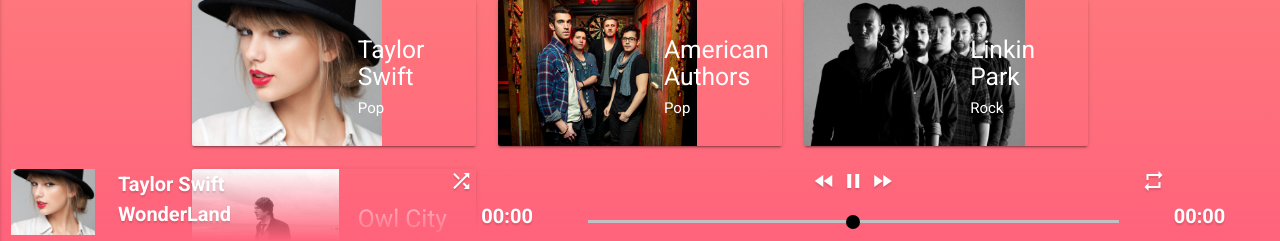
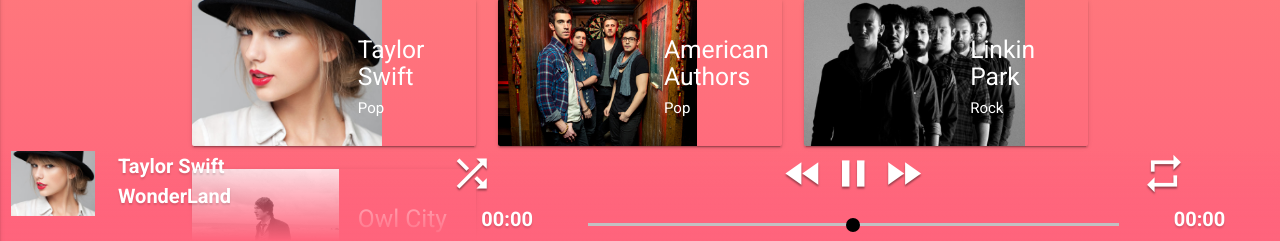
Before and after one commit to fumen/sekkei, a plain HTML site: page v3/index.html in a window 1280 px wide. Shown: the part 559-800 px from the top of the page. Drawn offline with Linux system fonts and the light colour scheme; a web font is replaced by a local one.

Commit message:
mini UI fix

```diff
--- a/v3/CSS/main.css
+++ b/v3/CSS/main.css
@@ -64,7 +64,11 @@ nav{
 #playerHolder .row {
     margin-bottom: 0;
 }
+#playerHolder .material-icons{
+	text-shadow: 0 2px 2px rgba(0,0,0,0.4);
+ 	font-size: 3rem;
 
+}
 #playerHolder input[type="range"]::-moz-range-thumb {
     background: black;
 }
@@ -81,6 +85,8 @@ nav{
     cursor: pointer;
 }
 
+
+
 @media only screen and (max-width: 600px) {
     #playerHolder {
         max-height: 200px;
```
